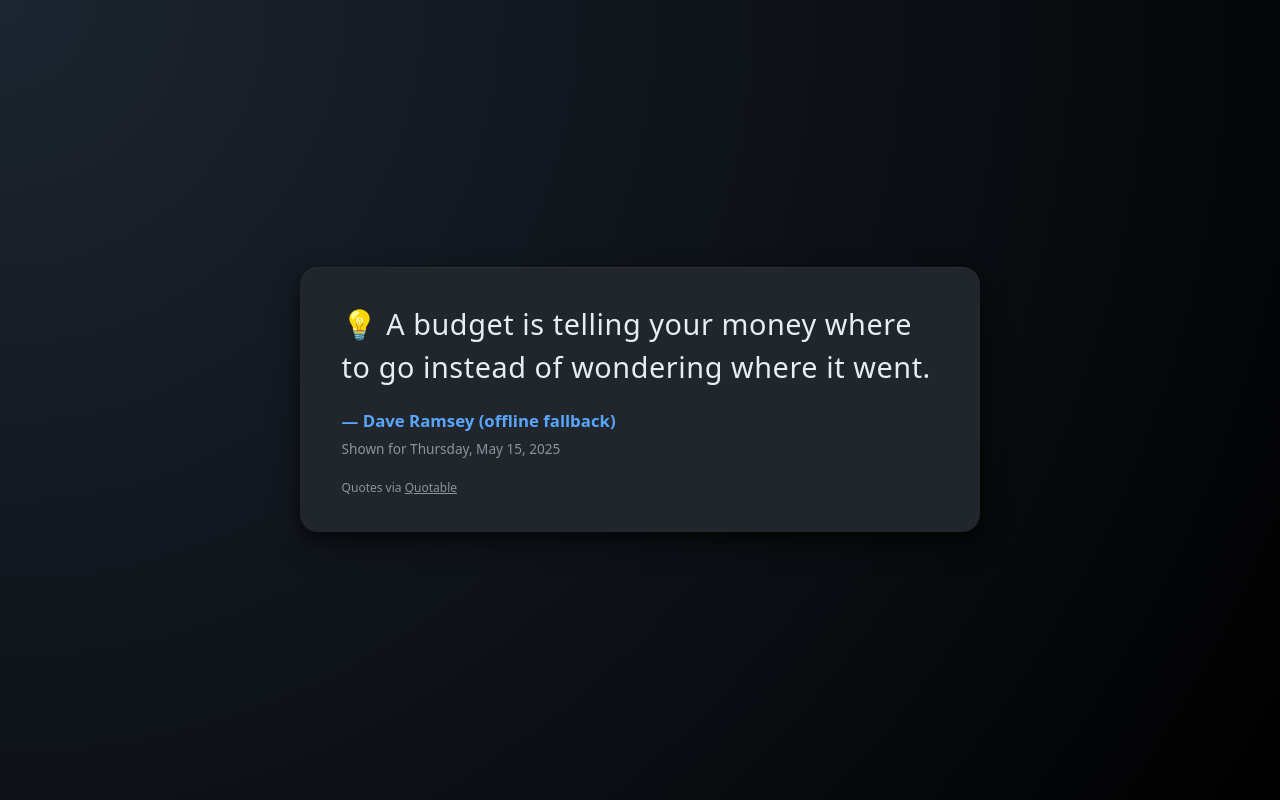
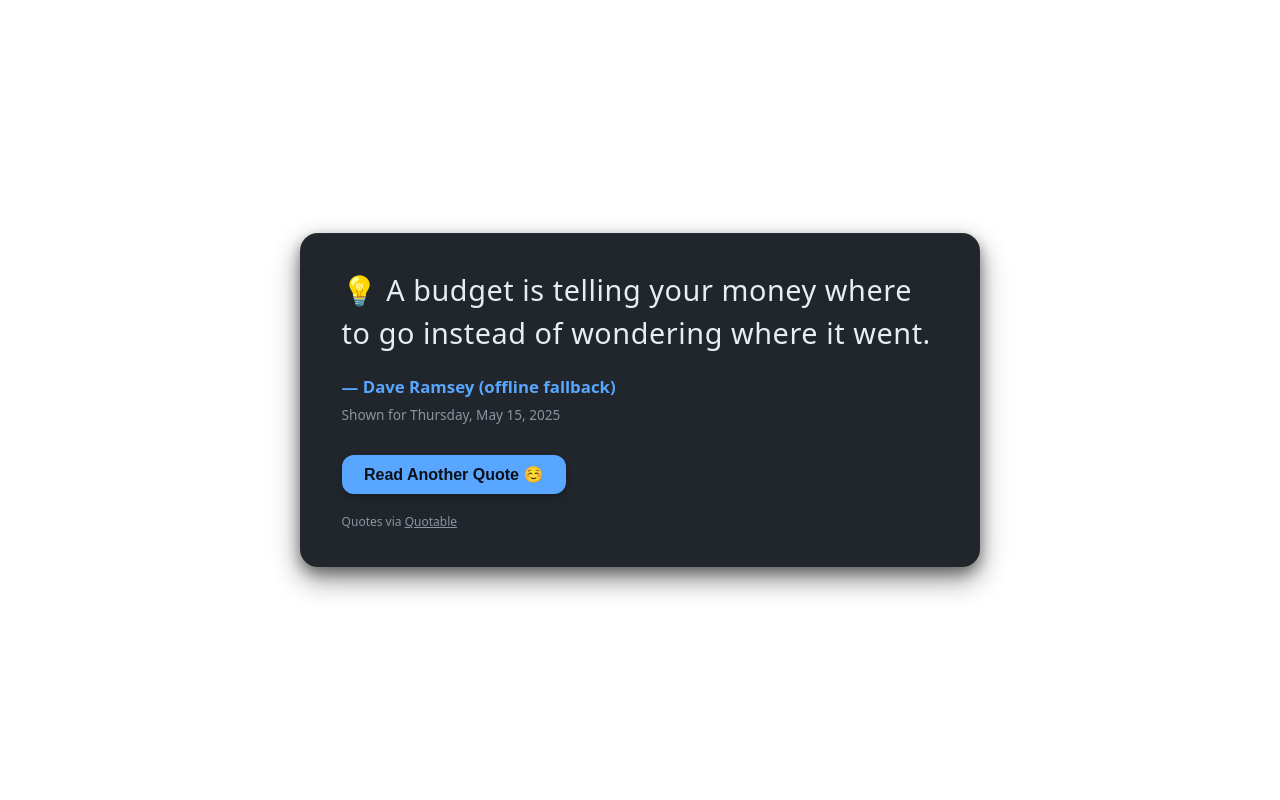
Before and after one commit to shakourechar/financial-health-quotes, a plain HTML site: page index.html in a window 1280 px wide. Drawn offline with Linux system fonts and the light colour scheme; no server answers.

Commit message:
Update index.html

```diff
--- a/index.html
+++ b/index.html
@@ -7,71 +7,58 @@
 
   <!-- ----------  CSS  ---------- -->
   <style>
-    /* -------- base layout -------- */
     *,::before,::after{box-sizing:border-box;margin:0;padding:0}
     html,body{height:100%}
+
     body{
       display:flex;justify-content:center;align-items:center;
       font-family:system-ui,-apple-system,Segoe UI,Roboto,Helvetica,Arial,sans-serif;
-      /* dark radial gradient backdrop */
-      background:#0d1117;
-      background:radial-gradient(circle at top left,#1c2530 0%,#0d1117 55%,#000 100%);
+      background:transparent;           /* page stays see-through   */
       color:#e6edf3;
       line-height:1.5;
-      overflow:hidden;          /* prevent scroll flash on mobile */
+      overflow:hidden;
       padding:1rem;
     }
 
-    /* -------- 3-D card -------- */
+    /* -------- 3-D quote card -------- */
     #card{
       position:relative;
-      width:100%;
-      max-width:680px;
-      background:#21262d;               /* lighter than backdrop */
-      border-radius:18px;
+      width:100%;max-width:680px;
+      background:#21262d;border-radius:18px;
       padding:2.2rem 2.6rem;
       box-shadow:
         0 1px   1px  rgba(255,255,255,.05) inset,
         0 12px 28px rgba(0,0,0,.45),
         0 6px  14px rgba(0,0,0,.35);
-      transform-style:preserve-3d;
-      perspective:1000px;
+      transform-style:preserve-3d;perspective:1000px;
       opacity:0;
       transform:rotateX(18deg) translateY(50px) scale(.94);
       animation:cardEntrance .9s cubic-bezier(.25,.8,.25,1) .15s forwards;
     }
 
-    #text{
-      font-size:clamp(1.25rem,2.5vw + .75rem,1.8rem);
-      letter-spacing:.02em;
-    }
-    #author{
-      margin-top:1.2rem;
-      font-weight:600;
-      color:#58a6ff;
-      font-size:1.05rem;
-    }
-    #stamp{
-      margin-top:.4rem;
-      font-size:.85rem;
-      color:#8b949e;
-    }
-    #attr{
-      margin-top:1.2rem;
-      font-size:.75rem;
-      color:#8b949e;
-    }
+    #text{font-size:clamp(1.25rem,2.5vw + .75rem,1.8rem);letter-spacing:.02em}
+    #author{margin-top:1.2rem;font-weight:600;color:#58a6ff;font-size:1.05rem}
+    #stamp{margin-top:.4rem;font-size:.85rem;color:#8b949e}
+    #attr {margin-top:1.2rem;font-size:.75rem;color:#8b949e}
     #attr a{color:inherit;text-decoration:underline}
 
-    /* -------- entrance motion -------- */
+    /* -------- button style -------- */
+    #newBtn{
+      margin-top:1.8rem;
+      padding:.65rem 1.4rem;
+      border:none;border-radius:12px;
+      background:#58a6ff;color:#0d1117;
+      font-size:1rem;font-weight:600;cursor:pointer;
+      transition:transform .15s ease,box-shadow .15s ease;
+      box-shadow:0 3px 6px rgba(0,0,0,.25);
+    }
+    #newBtn:active{transform:scale(.97) translateY(1px)}
+    #newBtn:disabled{opacity:.6;cursor:progress}
+
     @keyframes cardEntrance{
       to{opacity:1;transform:rotateX(0deg) translateY(0) scale(1);}
     }
-
-    /* small-screen tweaks */
-    @media(max-width:480px){
-      #card{padding:1.8rem 1.4rem}
-    }
+    @media(max-width:480px){#card{padding:1.8rem 1.4rem}}
   </style>
 </head>
 
@@ -80,6 +67,10 @@
     <div id="text">Loading…</div>
     <div id="author"></div>
     <div id="stamp"></div>
+
+    <!-- “Read Another Quote” button -->
+    <button id="newBtn" aria-label="Get another quote">Read Another Quote ☺️</button>
+
     <div id="attr">
       Quotes via <a href="https://api.quotable.io" target="_blank" rel="noopener">Quotable</a>
     </div>
@@ -87,58 +78,72 @@
 
   <!-- ----------  JS  ---------- -->
   <script>
-    /* 1. API + tag filter */
-    const apiURL =
+    const apiURL=
       "https://api.quotable.io/quotes/random?limit=1&tags=money|business|finance|success";
 
-    /* 2. helper to calc delay until 00:01 tomorrow */
-    const msUntilNextRefresh = () => {
-      const now = new Date();
-      const next = new Date(now);
+    /* how long until 00:01 tomorrow */
+    const msUntilNextRefresh=()=>{
+      const now=new Date(),next=new Date(now);
       next.setHours(24,0,60,0);
-      return next - now;
+      return next-now;
     };
 
-    /* 3. fetch with graceful fallback */
+    /* fetch helper with graceful fallback */
     async function getQuote(){
       try{
-        const res = await fetch(apiURL);
-        if(!res.ok) throw new Error("network");
-        const [q] = await res.json();
-        return {q:q.content, a:q.author};
-      }catch(_){
-        return {
+        const res=await fetch(apiURL);
+        if(!res.ok) throw new Error();
+        const [q]=await res.json();
+        return {q:q.content,a:q.author};
+      }catch{
+        return{
           q:"A budget is telling your money where to go instead of wondering where it went.",
           a:"Dave Ramsey (offline fallback)"
         };
       }
     }
 
-    /* 4. show quote & cache per-day */
-    async function render(){
-      const today = new Date().toISOString().slice(0,10);
-      const stored = JSON.parse(localStorage.getItem("finQuote")||"{}");
-
-      let quote = stored;
-      if(stored.date !== today || !stored.q){
-        quote = await getQuote();
-        localStorage.setItem("finQuote", JSON.stringify({...quote, date:today}));
-      }
-
-      document.getElementById("text").textContent = "💡 " + quote.q;
-      document.getElementById("author").textContent = "— " + quote.a;
-      document.getElementById("stamp").textContent =
-        "Shown for " + new Date().toLocaleDateString(undefined,
-          {weekday:"long", year:"numeric", month:"long", day:"numeric"});
-      // restart entrance animation when quote changes
-      const card=document.getElementById("card");
+    /* display quote + replay animation */
+    function showQuote({q,a}){
+      text.textContent="💡 "+q;
+      author.textContent="— "+a;
+      stamp.textContent="Shown for "+
+        new Date().toLocaleDateString(undefined,
+          {weekday:"long",year:"numeric",month:"long",day:"numeric"});
       card.style.animation="none";
       requestAnimationFrame(()=>{card.style.animation="";});
     }
 
-    /* 5. initial + scheduled refresh */
-    render();
-    setTimeout(()=>{render(); setInterval(render,86_400_000);}, msUntilNextRefresh());
+    /* initial daily render (cached) */
+    async function renderDaily(){
+      const today=new Date().toISOString().slice(0,10);
+      const stored=JSON.parse(localStorage.getItem("finQuote")||"{}");
+      let quote=stored;
+      if(stored.date!==today||!stored.q){
+        quote=await getQuote();
+        localStorage.setItem("finQuote",JSON.stringify({...quote,date:today}));
+      }
+      showQuote(quote);
+    }
+
+    /* DOM refs */
+    const card=document.getElementById("card");
+    const text=document.getElementById("text");
+    const author=document.getElementById("author");
+    const stamp=document.getElementById("stamp");
+    const btn=document.getElementById("newBtn");
+
+    /* click for extra quotes (does NOT overwrite daily cache) */
+    btn.addEventListener("click",async()=>{
+      btn.disabled=true;
+      const quote=await getQuote();
+      showQuote(quote);
+      setTimeout(()=>btn.disabled=false,350); // simple debounce
+    });
+
+    /* schedule daily refresh */
+    renderDaily();
+    setTimeout(()=>{renderDaily();setInterval(renderDaily,86_400_000);}, msUntilNextRefresh());
   </script>
 </body>
 </html>
```
